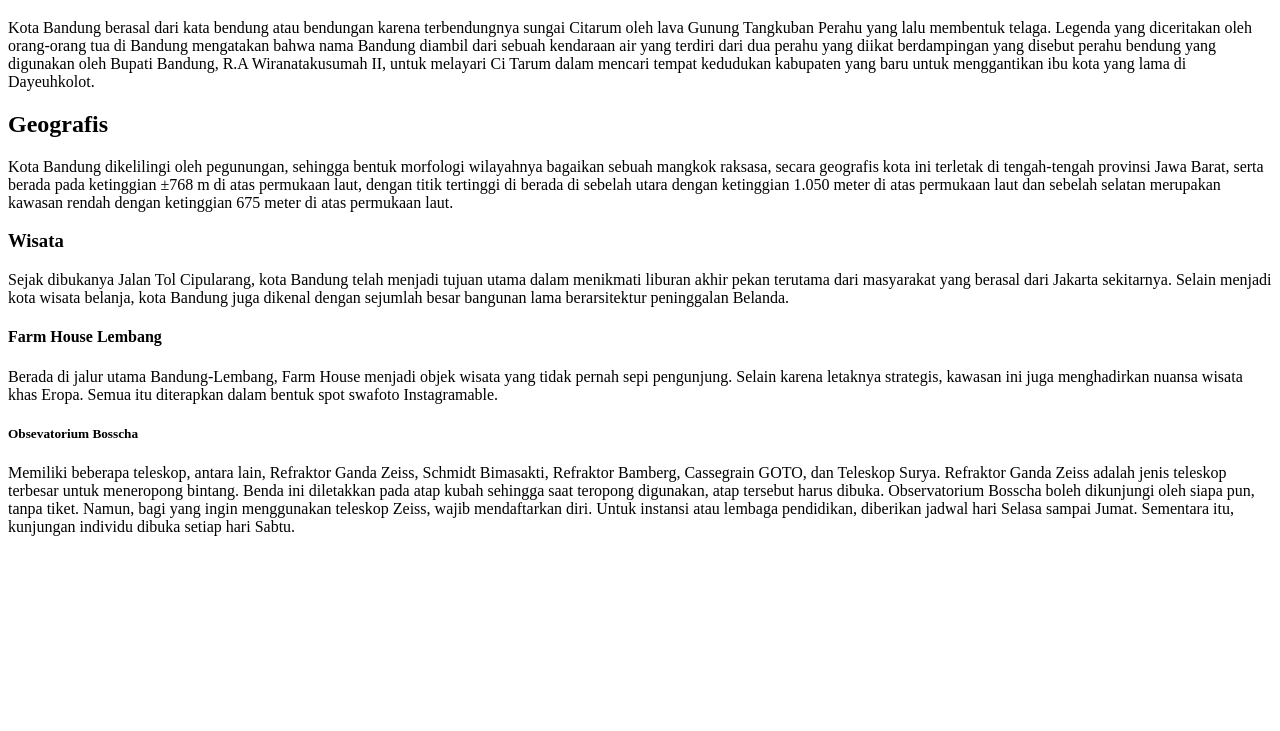
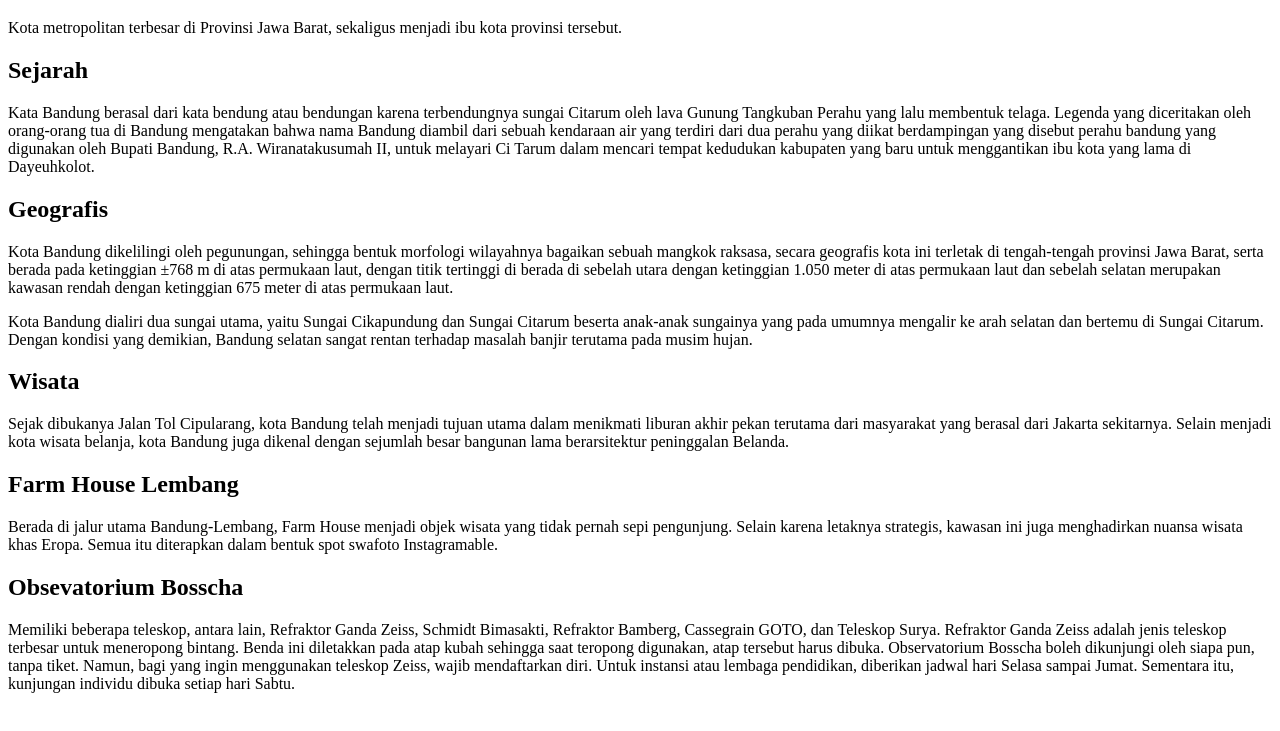
Before and after one commit to novsyafantri/percobaan-1, a plain HTML site: page index.html in a window 1280 px wide. Shown: the part 61-792 px from the top of the page. Drawn offline with Linux system fonts and the light colour scheme.

Commit message:
Update merapikan Struktur html

```diff
--- a/index.html
+++ b/index.html
@@ -6,33 +6,30 @@
   </head>
   <body>
     <h1>Bandung</h1>
-    <p>Kota Bandung berasal dari kata bendung atau bendungan karena terbendungnya sungai Citarum oleh lava Gunung Tangkuban
-    Perahu yang lalu membentuk telaga. Legenda yang diceritakan oleh orang-orang tua di Bandung mengatakan bahwa nama
-    Bandung diambil dari sebuah kendaraan air yang terdiri dari dua perahu yang diikat berdampingan yang disebut
-    perahu bendung yang digunakan oleh Bupati Bandung, R.A Wiranatakusumah II, untuk melayari Ci Tarum dalam mencari
-    tempat kedudukan kabupaten yang baru untuk menggantikan ibu kota yang lama di Dayeuhkolot.</p>
-  </body>
-  <body>
+    <p>Kota metropolitan terbesar di Provinsi Jawa Barat, sekaligus menjadi ibu kota provinsi tersebut.</p>
+    <h2>Sejarah</h2>
+    <p>Kata Bandung berasal dari kata bendung atau bendungan karena terbendungnya sungai Citarum oleh lava Gunung Tangkuban
+      Perahu yang lalu membentuk telaga. Legenda yang diceritakan oleh orang-orang tua di Bandung mengatakan bahwa nama Bandung
+      diambil dari sebuah kendaraan air yang terdiri dari dua perahu yang diikat berdampingan yang disebut perahu bandung yang
+      digunakan oleh Bupati Bandung, R.A. Wiranatakusumah II, untuk melayari Ci Tarum dalam mencari tempat kedudukan kabupaten
+      yang baru untuk menggantikan ibu kota yang lama di Dayeuhkolot.</p>
     <h2>Geografis</h2>
     <p>Kota Bandung dikelilingi oleh pegunungan, sehingga bentuk morfologi wilayahnya bagaikan sebuah mangkok raksasa, secara
       geografis kota ini terletak di tengah-tengah provinsi Jawa Barat, serta berada pada ketinggian ±768 m di atas permukaan
       laut, dengan titik tertinggi di berada di sebelah utara dengan ketinggian 1.050 meter di atas permukaan laut dan sebelah
       selatan merupakan kawasan rendah dengan ketinggian 675 meter di atas permukaan laut.</p>
-  </body>
-  <body>
-    <h3>Wisata</h3>
+    <p>Kota Bandung dialiri dua sungai utama, yaitu Sungai Cikapundung dan Sungai Citarum beserta anak-anak sungainya yang pada
+      umumnya mengalir ke arah selatan dan bertemu di Sungai Citarum. Dengan kondisi yang demikian, Bandung selatan sangat
+      rentan terhadap masalah banjir terutama pada musim hujan.</p>
+    <h2>Wisata</h2>
     <p>Sejak dibukanya Jalan Tol Cipularang, kota Bandung telah menjadi tujuan utama dalam menikmati liburan akhir pekan
       terutama dari masyarakat yang berasal dari Jakarta sekitarnya. Selain menjadi kota wisata belanja, kota Bandung juga
       dikenal dengan sejumlah besar bangunan lama berarsitektur peninggalan Belanda.</p>
-  </body>
-  <body>
-    <h4>Farm House Lembang</h4>
+    <h2>Farm House Lembang</h2>
     <p>Berada di jalur utama Bandung-Lembang, Farm House menjadi objek wisata yang tidak pernah sepi pengunjung. Selain karena
       letaknya strategis, kawasan ini juga menghadirkan nuansa wisata khas Eropa. Semua itu diterapkan dalam bentuk spot
       swafoto Instagramable.</p>
-  </body>
-  <body>
-    <h5>Obsevatorium Bosscha</h5>
+    <h2>Obsevatorium Bosscha</h2>
     <p>Memiliki beberapa teleskop, antara lain, Refraktor Ganda Zeiss, Schmidt Bimasakti, Refraktor Bamberg, Cassegrain GOTO,
       dan Teleskop Surya. Refraktor Ganda Zeiss adalah jenis teleskop terbesar untuk meneropong bintang. Benda ini diletakkan
       pada atap kubah sehingga saat teropong digunakan, atap tersebut harus dibuka. Observatorium Bosscha boleh dikunjungi oleh
```
